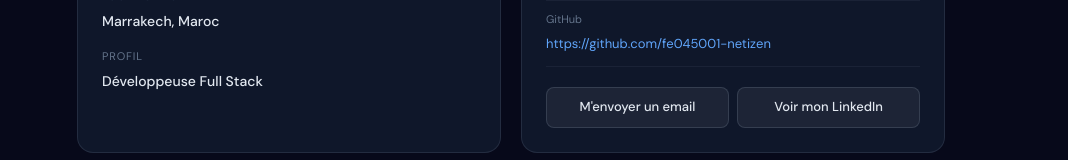
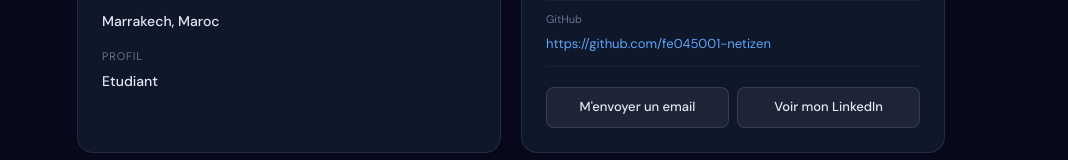
Before and after one commit to fe045001-netizen/Projet-Portfolio-React-Pro-Final, a React (Vite) app: page /contact in a window 1280 px wide. Shown: the part 532-692 px from the top of the page, without its empty margins (129-1197 px from the left). Built offline with nearby package versions, Linux system fonts and the light colour scheme.

Commit message:
Update Contact.tsx

```diff
--- a/src/pages/Contact.tsx
+++ b/src/pages/Contact.tsx
@@ -26,7 +26,7 @@ export default function Contact() {
             { label: "Nom", value: "Fatima-Ezzahra Sahmad" },
             { label: "Email", value: "f.sahmad6480@uca.ac.ma" },
             { label: "Localisation", value: "Marrakech, Maroc" },
-            { label: "Profil", value: "Développeuse Full Stack" },
+            { label: "Profil", value: "Etudiant" },
           ].map(({ label, value }) => (
             <div key={label} style={{ marginBottom: "1rem" }}>
               <div style={{ fontSize: 11, color: "#64748b", textTransform: "uppercase", letterSpacing: ".08em", marginBottom: 4 }}>{label}</div>
```
